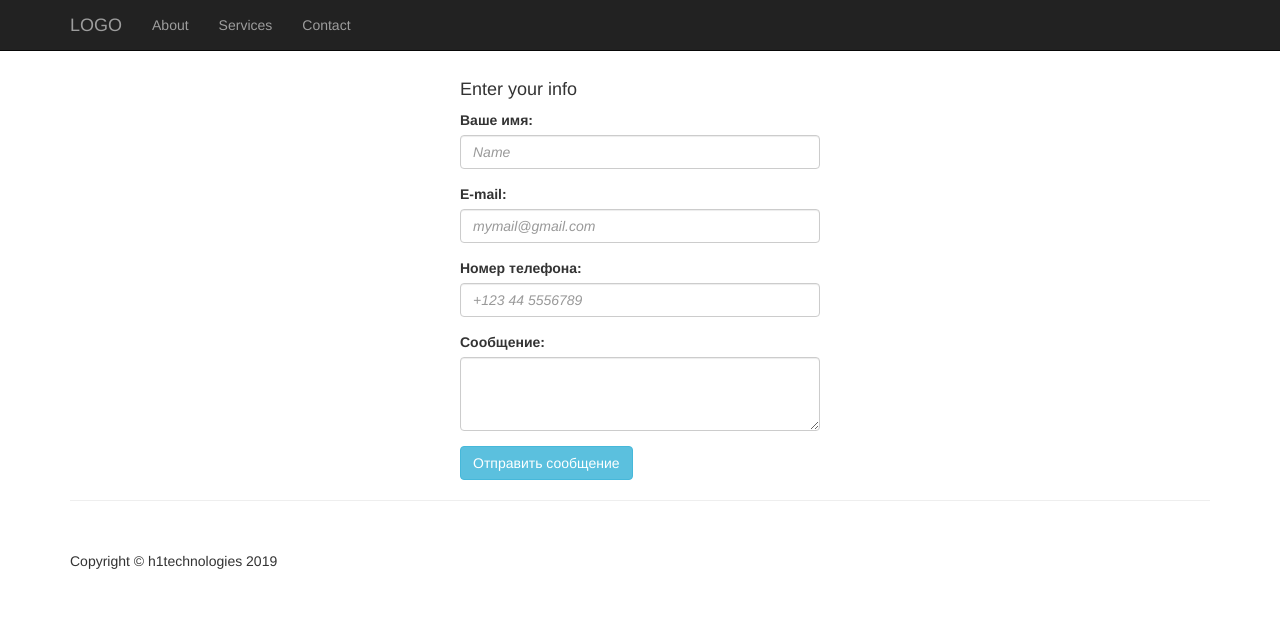
After one commit to macson777/django_site, a Django app: template djangosite/siteapp/templates/telegram_feedback_form.html in a window 1280 px wide. The commit adds this page. Shown: the top 630 px of the page. Run offline with Django 3.2, Linux system fonts and the light colour scheme; the template is opened without the code that fills it, so the values that code supplies are empty; some libraries are stand-ins or nearby versions.

Commit message:
'telegram_from'

```diff
--- a/djangosite/siteapp/templates/base.html
+++ b/djangosite/siteapp/templates/base.html
@@ -30,7 +30,7 @@
                     <span class="icon-bar"></span>
                     <span class="icon-bar"></span>
                 </button>
-                <a class="navbar-brand" href="#">Start Bootstrap</a>
+                <a class="navbar-brand" href="/">LOGO</a>
             </div>
             <!-- Collect the nav links, forms, and other content for toggling -->
             <div class="collapse navbar-collapse" id="bs-example-navbar-collapse-1">
@@ -42,7 +42,7 @@
                         <a href="#">Services</a>
                     </li>
                     <li>
-                        <a href="#">Contact</a>
+                        <a href="{% url 'telegram_form' %}">Contact</a>
                     </li>
                 </ul>
             </div>
@@ -65,7 +65,7 @@
                 </div>
             </div>
 
-            <div class="col-md-9">
+            <div class="col-md-17">
 
                 <div class="row carousel-holder">
 
@@ -127,9 +127,7 @@
     <!-- /.container -->
 
     <div class="container">
-
         <hr>
-
         <!-- Footer -->
         <footer>
             <div class="row">
--- a/djangosite/siteapp/templates/category.html
+++ b/djangosite/siteapp/templates/category.html
@@ -2,4 +2,4 @@
 
 {% block content %}
 
-{% endblock content %}
+{% endblock %}
--- /dev/null
+++ b/djangosite/siteapp/templates/telegram_feedback_form.html
@@ -0,0 +1,35 @@
+{% extends 'base.html' %}
+
+{% block content%}<head>
+    <title>!!!!!!!!!!!!!!!!!!</title>
+
+
+<div class="container">
+<div class="row">
+<div class="col-md-4"> </div>
+<div class="col-md-4">
+   <h4>Enter your info</h4>
+   <form method="post">
+<div class="form-group">
+   <label for="name">Ваше имя:</label>
+   <input type="name" name="user_name" class="form-control" id="name" placeholder="Name" style="font-style:italic">
+</div>
+<div class="form-group">
+   <label for="email1">E-mail:</label>
+   <input type="email" name="user_email" class="form-control" id="email1" placeholder="mymail@gmail.com" style="font-style:italic">
+</div>
+<div class="form-group">
+   <label for="phone">Номер телефона:</label>
+   <input type="phone" name="user_phone" class="form-control" id="phone" placeholder="+123 44 5556789" style="font-style:italic">
+</div>
+<div class="form-group">
+   <label for="message">Сообщение:</label>
+   <textarea class="form-control" name="user_message" rows="3"></textarea>
+</div>
+   <button type="submit" class="btn btn-info">Отправить сообщение</button>
+</form>
+</div>
+<div class="col-md-4"> </div> </div>
+</div>
+
+{% endblock %}
--- a/djangosite/siteapp/urls.py
+++ b/djangosite/siteapp/urls.py
@@ -1,8 +1,9 @@
 from django.urls import path
-from siteapp.views import base_view, category_view, product_view
+from siteapp.views import base_view, category_view, product_view, telegram_form
 
 urlpatterns = [
     path('', base_view, name='base'),
     path('category/<category_slug>/', category_view, name='category_detail'),
     path('product/<product_slug>/', product_view, name='product_detail'),
+    path('feedback/', telegram_form, name='telegram_form'),
 ]
```
Also changed, not shown: djangosite/siteapp/templates/product.html (+7 -3 lines), djangosite/siteapp/views.py (+28 -1 lines).
